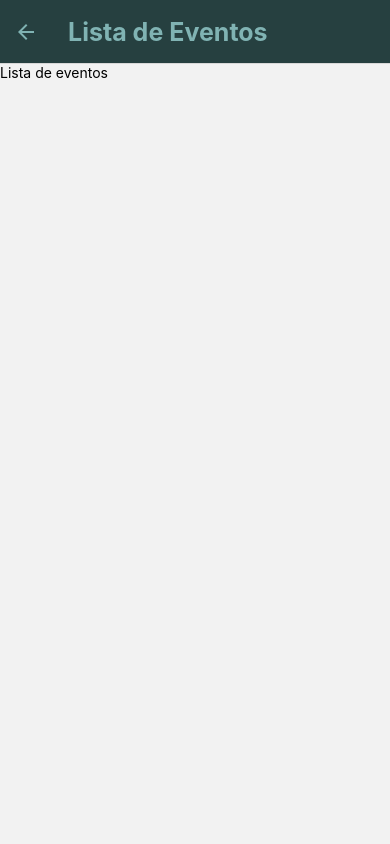
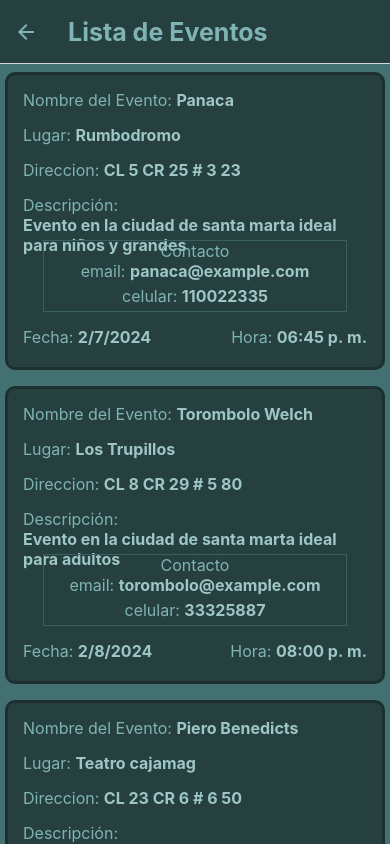
Before and after one commit to gio10herrera/EventosSantaMartaCli, a React Native app: screen /ListaEventos in a window 390 px wide. Shown: the top 844 px of the page. Built offline with nearby package versions, Linux system fonts and the light colour scheme.

Commit message:
lista de eventos terminada conectada a la data

```diff
--- /dev/null
+++ b/components/CompEventoItem.tsx
@@ -0,0 +1,100 @@
+import { StyleSheet, Text, View } from "react-native";
+
+export default function CompEventoItem({evento}){
+    return (
+        <View style = {styles.container}>
+            <View style = {styles.containerLineText}>
+                <Text style = {styles.textTitle}>Nombre del Evento: </Text>
+                <Text style = {styles.texts}>{evento.nombreEvento}</Text>
+            </View>
+            <View style = {styles.containerLineText}>
+                <Text style = {styles.textTitle}>Lugar: </Text>
+                <Text style = {styles.texts}>{evento.nomLugarEvento}</Text>
+            </View>
+            <View style = {styles.containerLineText}>
+                <Text style = {styles.textTitle}>Direccion: </Text>
+                <Text style = {styles.texts}>{evento.dirLugarEvento}</Text>
+            </View>
+            <View style = {styles.containerLineText}>
+                <Text style = {styles.textTitle}>Descripción: </Text>
+                <Text style = {styles.texts}>{evento.descripEvento}</Text>
+            </View>
+            <View style = {styles.containerDatosImportantes}>
+                <View style = {styles.titleDatosImportantes}>
+                    <Text style = {styles.textTitle}>Contacto</Text>
+                    <View style = {styles.containerLineText}>
+                        <Text style = {styles.textTitle}>email: </Text>
+                        <Text style = {styles.texts}>{evento.emailContact}</Text>
+                    </View>
+                    <View style = {styles.containerLineText}>
+                        <Text style = {styles.textTitle}>celular: </Text>
+                        <Text style = {styles.texts}>{evento.phoneContact}</Text>
+                    </View>
+                </View>
+            </View>
+            <View style = {styles.containerFecha}>
+                <View style = {styles.containerLineText}>
+                    <Text style = {styles.textTitle}>Fecha: </Text>
+                    {/*Formatea la fecha a dd/mm/aaaa*/}
+                    <Text style = {styles.texts}>{new Date(evento.fecha).toLocaleDateString('es-ES')}</Text>
+                </View>
+                <View style = {[styles.containerLineText,{
+                    justifyContent: "flex-end"
+                }]}>
+                    <Text style = {styles.textTitle}>Hora: </Text>
+                    <Text style = {styles.texts}>{new Date(evento.fecha).toLocaleTimeString('es-CO',{
+                        hour: "2-digit",
+                        minute: "2-digit"
+                    })}</Text>
+                </View>
+            </View>
+        </View>
+    )
+
+}
+
+const styles = StyleSheet.create({
+    container: {
+        backgroundColor: "#264040",
+        marginVertical: 8,
+        paddingHorizontal: 15,
+        marginHorizontal: 5,
+        borderRadius: 10,
+        paddingBottom: 5,
+        paddingTop: 15,
+        flex: 1,
+        borderWidth: 3,
+        borderColor: "#1d3030"
+
+    },
+    texts: {
+        color: "#9fc6c6",
+        fontWeight: "bold",
+        fontSize: 16,
+    },
+    textTitle: {
+        color: "#80b3b3",
+        fontWeight: "normal",
+        fontSize: 16
+    },
+    containerLineText: {
+        flexDirection: "row",
+        marginBottom: 5,
+        flex: 1,
+        flexWrap: "wrap",
+    },
+    containerDatosImportantes: {
+        borderWidth: 1,
+        borderColor: "#396060",
+        marginBottom: 5,
+        marginVertical: 10,
+        marginHorizontal: 20
+    },
+    titleDatosImportantes: {
+        alignItems: "center"
+    },
+    containerFecha: {
+        flexDirection: "row",
+        marginVertical: 10
+    }
+})
--- a/components/CompListaEventos.tsx
+++ b/components/CompListaEventos.tsx
@@ -1,9 +1,26 @@
-import { Text, View } from "react-native";
+import { FlatList, StyleSheet, Text, View } from "react-native";
+
+import { EVENTS_LIST } from "../data/data";
+import CompEventoItem from "./CompEventoItem";
 
 export default function CompListaEventos(){
     return (
-        <View>
-            <Text>Lista de eventos</Text>
+        <View style = {styles.container}>
+            <FlatList
+                data={EVENTS_LIST}
+                keyExtractor={item => item.id}
+                renderItem={({item}) => (
+                    <CompEventoItem evento = {item}/>
+                )}
+            >
+            </FlatList>
         </View>
+
     )
 }
+
+const styles = StyleSheet.create({
+    container: {
+        backgroundColor: "#437070"
+    }
+})
--- /dev/null
+++ b/data/data.js
@@ -0,0 +1,47 @@
+export const EVENTS_LIST =
+[
+    {
+        id: "1",
+        nombreEvento: "Panaca",
+        emailContact: "panaca@example.com",
+        phoneContact: "110022335",
+        nomLugarEvento: "Rumbodromo",
+        dirLugarEvento: "CL 5 CR 25 # 3 23",
+        precioEntrada: 25000,
+        descripEvento: "Evento en la ciudad de santa marta ideal para niños y grandes",
+        fecha: "2024-07-02T18:45:00.000Z"
+    },
+    {
+        id: "2",
+        nombreEvento: "Torombolo Welch",
+        emailContact: "torombolo@example.com",
+        phoneContact: "33325887",
+        nomLugarEvento: "Los Trupillos",
+        dirLugarEvento: "CL 8 CR 29 # 5 80",
+        precioEntrada: 40000,
+        descripEvento: "Evento en la ciudad de santa marta ideal para adultos",
+        fecha: "2024-08-02T20:00:00.000Z"
+    },
+    {
+        id: "3",
+        nombreEvento: "Piero Benedicts",
+        emailContact: "piero@example.com",
+        phoneContact: "218854657",
+        nomLugarEvento: "Teatro cajamag",
+        dirLugarEvento: "CL 23 CR 6 # 6 50",
+        precioEntrada: 60000,
+        descripEvento: "Evento en la ciudad de santa marta ideal para niños y grandes",
+        fecha: "2024-08-15T17:30:00.000Z"
+    },
+    {
+        id: "4",
+        nombreEvento: "Yovanotti",
+        emailContact: "yovanotti@example.com",
+        phoneContact: "25874566",
+        nomLugarEvento: "Teatro Santa Marta",
+        dirLugarEvento: "AV 5 CR 16 # 16 30",
+        precioEntrada: 33000,
+        descripEvento: "Evento en la ciudad de santa marta ideal para niños y grandes. Menores de 17 años se recomiendan ir con un adulto responsable",
+        fecha: "2024-08-25T20:00:00.000Z"
+    }
+]
```
